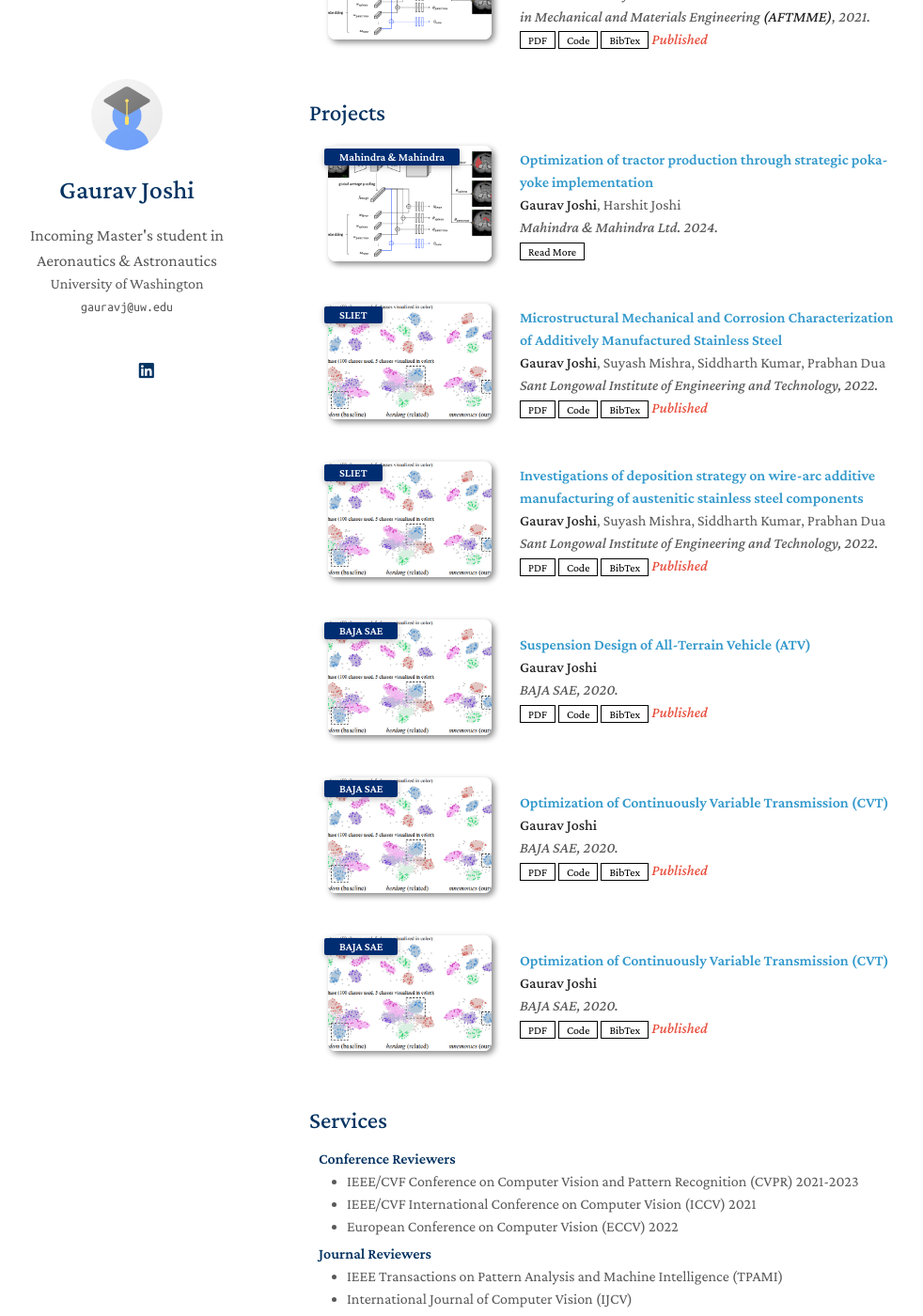
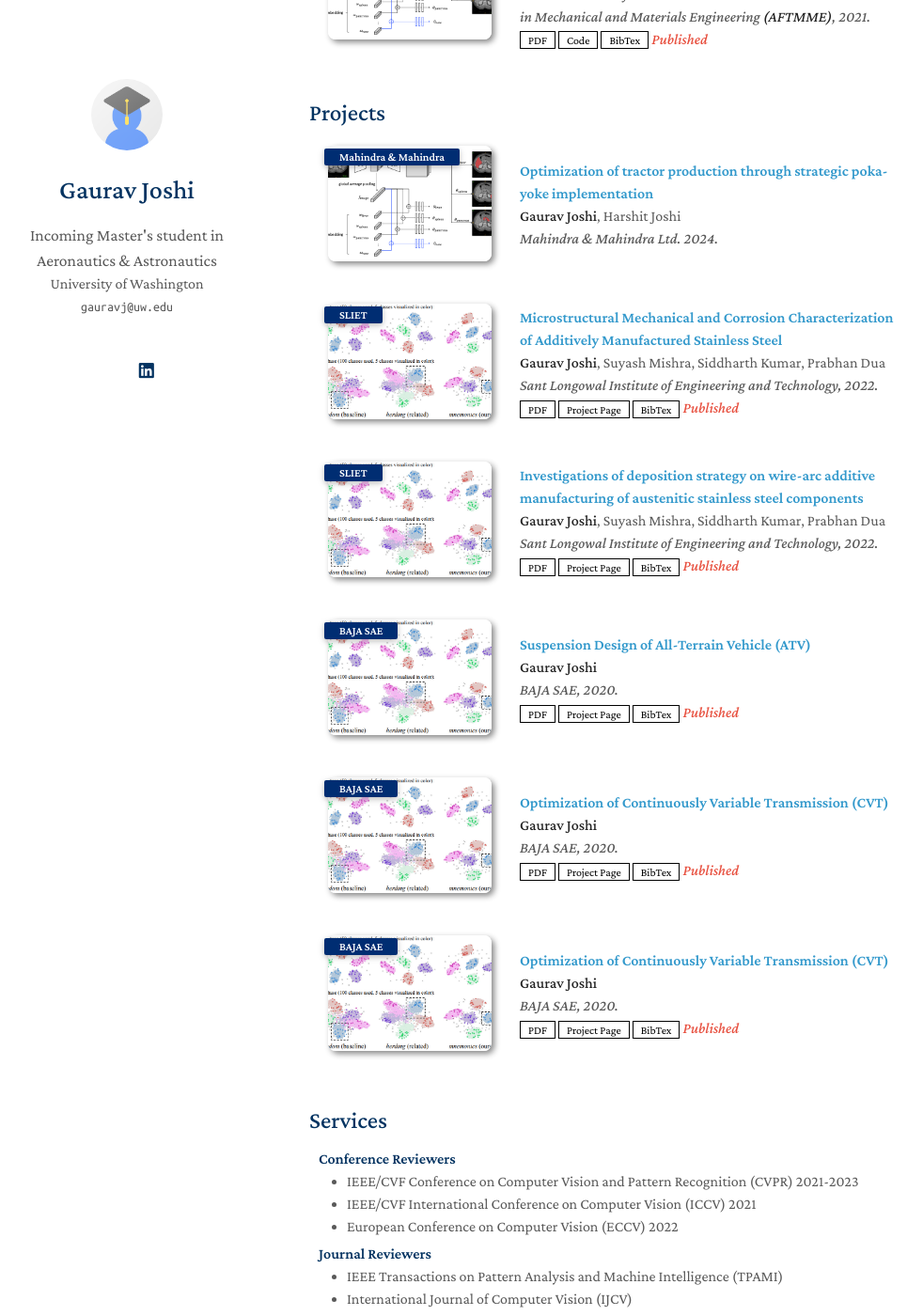
Before and after one commit to mastersinusoidal/mastersinusoidal.github.io, a Jekyll site: the page built from index.md, in a window 1280 px wide and 1400 px high, scrolled down 629 px. Shown: the whole window at 94% size, without its empty margins (141-1123 px from the left). Built offline with Jekyll 4.4.1, drawn with Linux system fonts in a browser that asks for light colours; nearby versions of some CDN libraries; a style sheet for code colours, icons or effects is not loaded; our own code applies the rules of GitHub Pages for plain Markdown files.

Commit message:
Update projects.md

```diff
--- a/_includes/projects.md
+++ b/_includes/projects.md
@@ -24,11 +24,11 @@
       {% if link.pdf %}
       <a href="{{ link.pdf }}" class="btn btn-sm z-depth-0" role="button" target="_blank" style="font-size:12px;">PDF</a>
       {% endif %}
-      {% if link.code %}
-      <a href="{{ link.code }}" class="btn btn-sm z-depth-0" role="button" target="_blank" style="font-size:12px;">Code</a>
+      {% if link.more %}
+      <a href="{{ link.more }}" class="btn btn-sm z-depth-0" role="button" target="_blank" style="font-size:12px;">Read More</a>
       {% endif %}
-      {% if link.More %}
-      <a href="{{ link.more }}" class="btn btn-sm z-depth-0" role="button" target="_blank" style="font-size:12px;">Read More</a>
+      {% if link.page %}
+      <a href="{{ link.page }}" class="btn btn-sm z-depth-0" role="button" target="_blank" style="font-size:12px;">Project Page</a>
       {% endif %}
       {% if link.bibtex %}
       <a href="{{ link.bibtex }}" class="btn btn-sm z-depth-0" role="button" target="_blank" style="font-size:12px;">BibTex</a>
```
